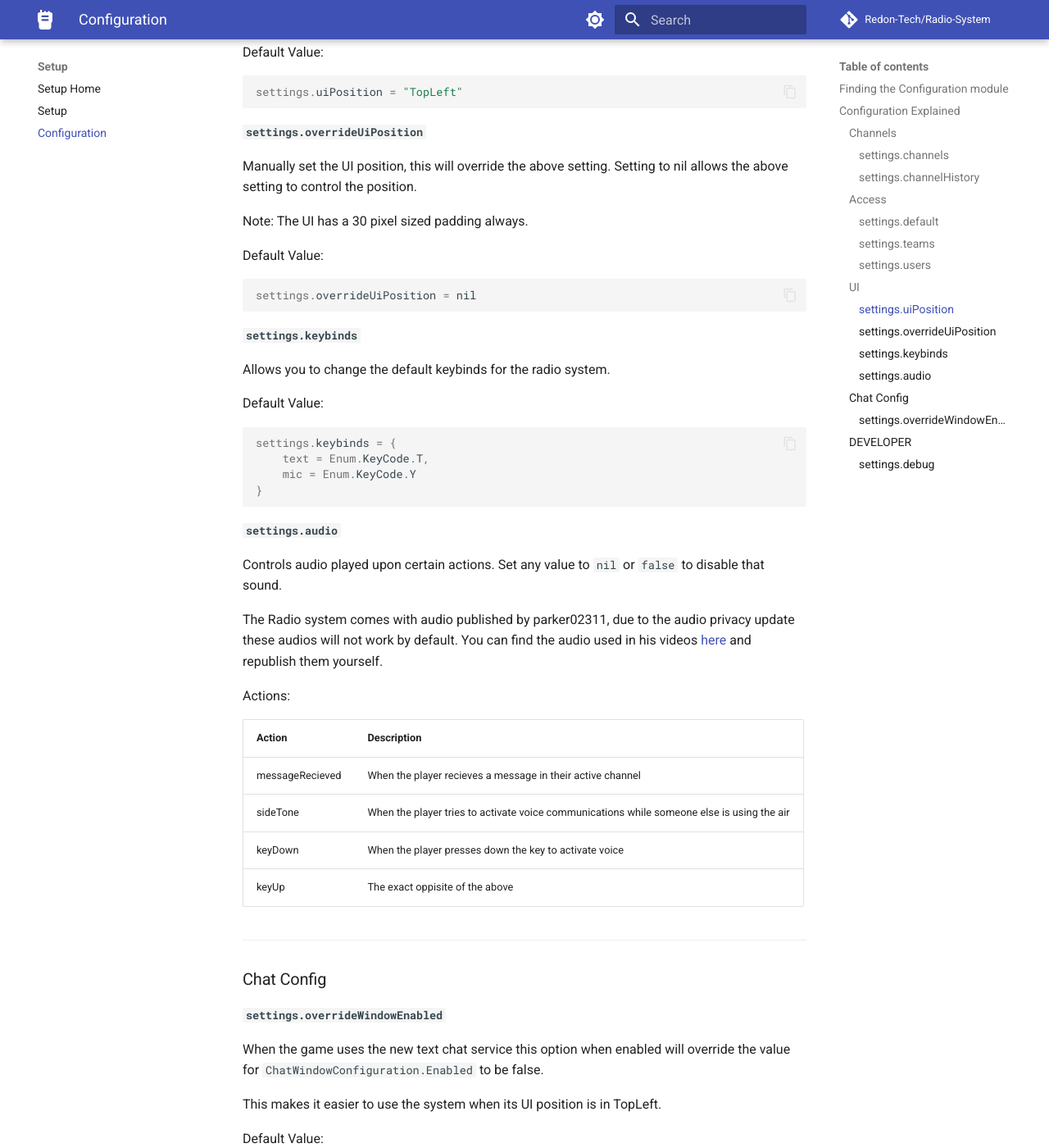
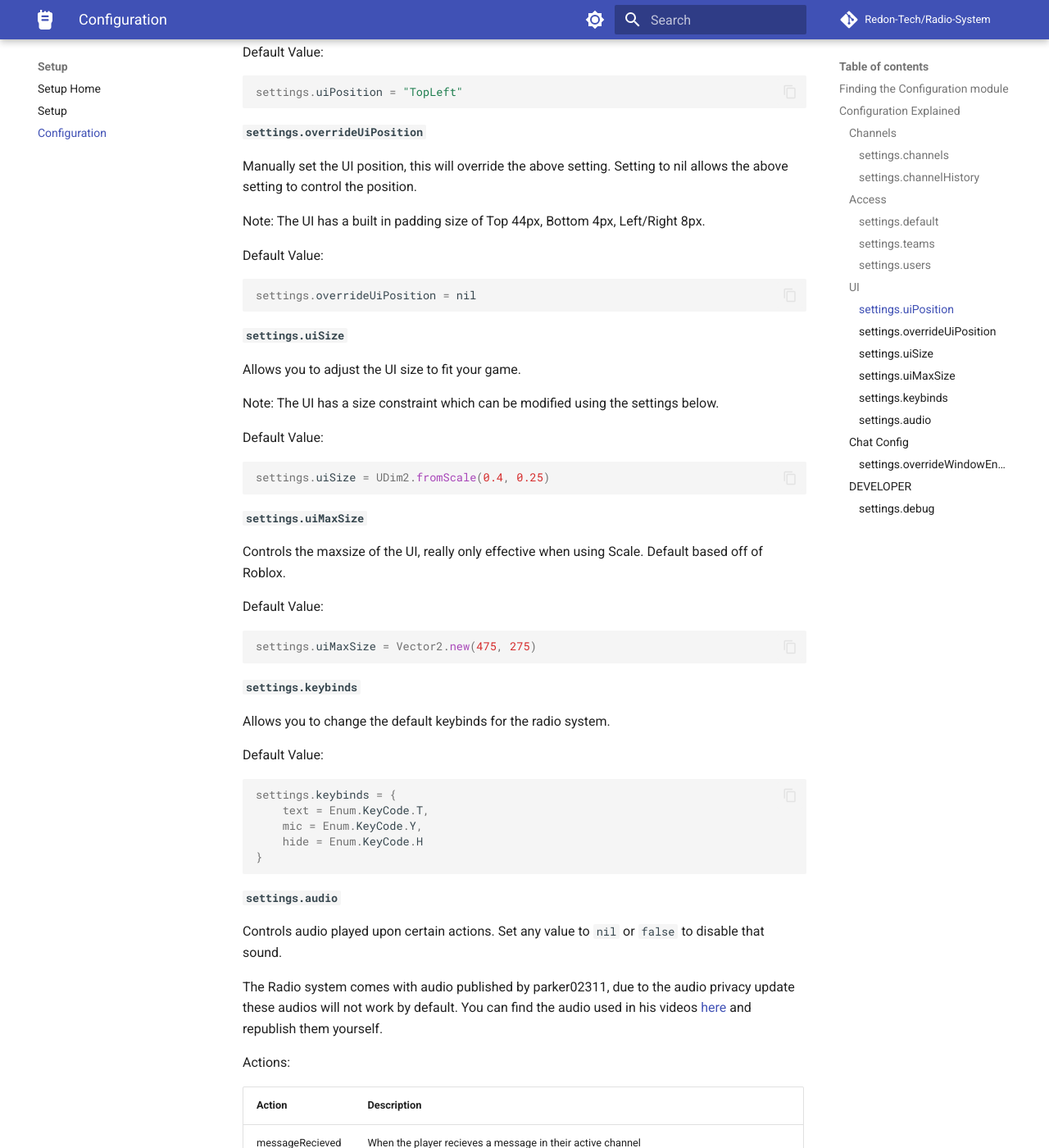
Before and after one commit to Redon-Tech/radio-system, an MkDocs documentation site: the page built from docs/setup/configuration.md, in a window 1280 px wide and 1400 px high, scrolled down 2615 px. Shown: the whole window at 82% size. Built offline with MkDocs 1.6.1 and Material for MkDocs 9.7.7, drawn with Linux system fonts in a browser that asks for light colours; comment, search, counter and statistics services are not loaded.

Commit message:
Update UI sizing and make it possible to hide

````diff
--- a/docs/setup/configuration.md
+++ b/docs/setup/configuration.md
@@ -110,11 +110,29 @@ settings.uiPosition = "TopLeft"
 #### `settings.overrideUiPosition`
 Manually set the UI position, this will override the above setting. Setting to nil allows the above setting to control the position.
 
-Note: The UI has a 30 pixel sized padding always.
+Note: The UI has a built in padding size of Top 44px, Bottom 4px, Left/Right 8px.
 
 Default Value:
 ```lua
 settings.overrideUiPosition = nil
+```
+
+#### `settings.uiSize`
+Allows you to adjust the UI size to fit your game.
+
+Note: The UI has a size constraint which can be modified using the settings below.
+
+Default Value:
+```lua
+settings.uiSize = UDim2.fromScale(0.4, 0.25)
+```
+
+#### `settings.uiMaxSize`
+Controls the maxsize of the UI, really only effective when using Scale. Default based off of Roblox.
+
+Default Value:
+```lua
+settings.uiMaxSize = Vector2.new(475, 275)
 ```
 
 #### `settings.keybinds`
@@ -124,7 +142,8 @@ Default Value:
 ```lua
 settings.keybinds = {
 	text = Enum.KeyCode.T,
-	mic = Enum.KeyCode.Y
+	mic = Enum.KeyCode.Y,
+	hide = Enum.KeyCode.H
 }
 ```
 
````
Also changed, not shown: 3 other files.
